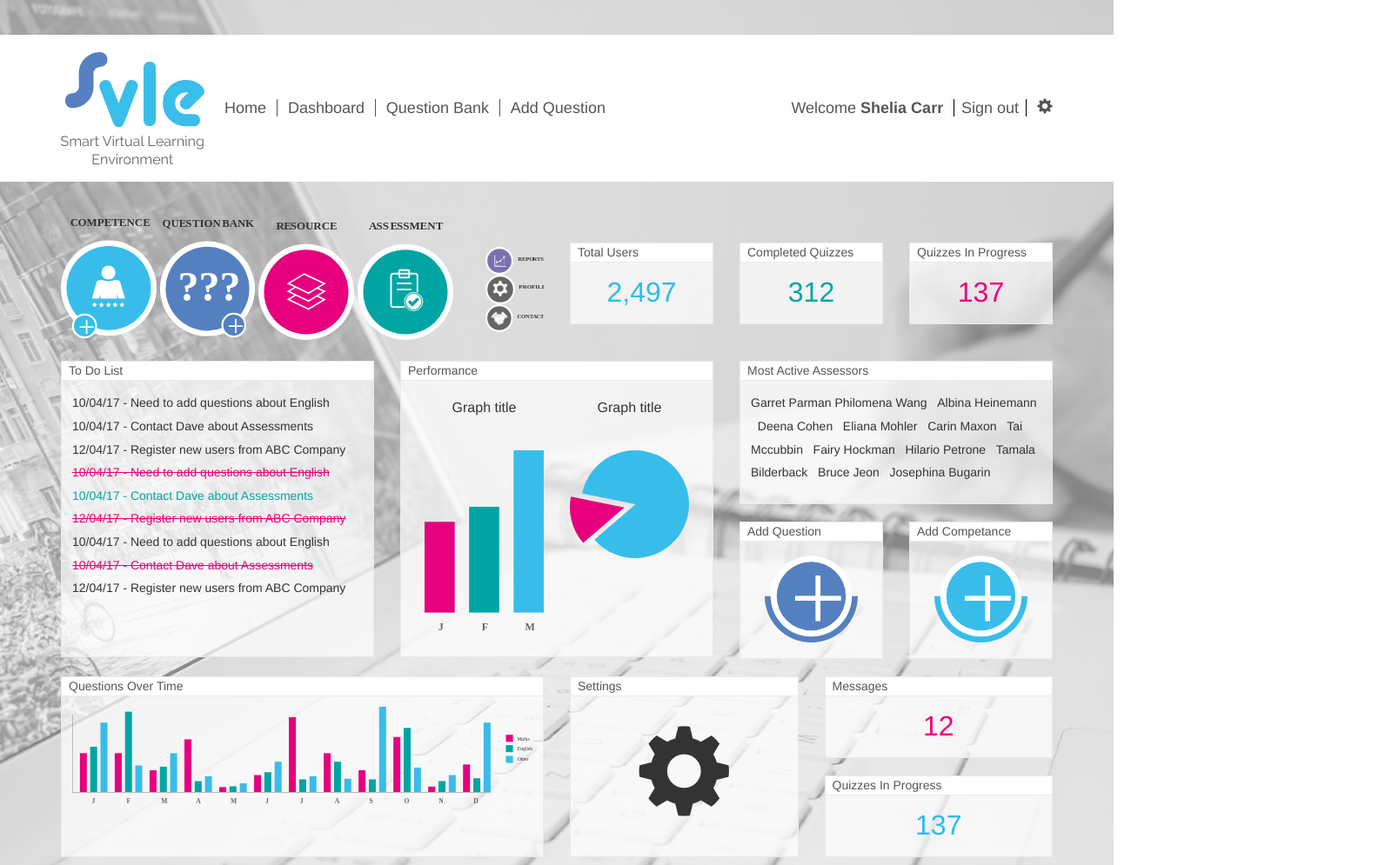
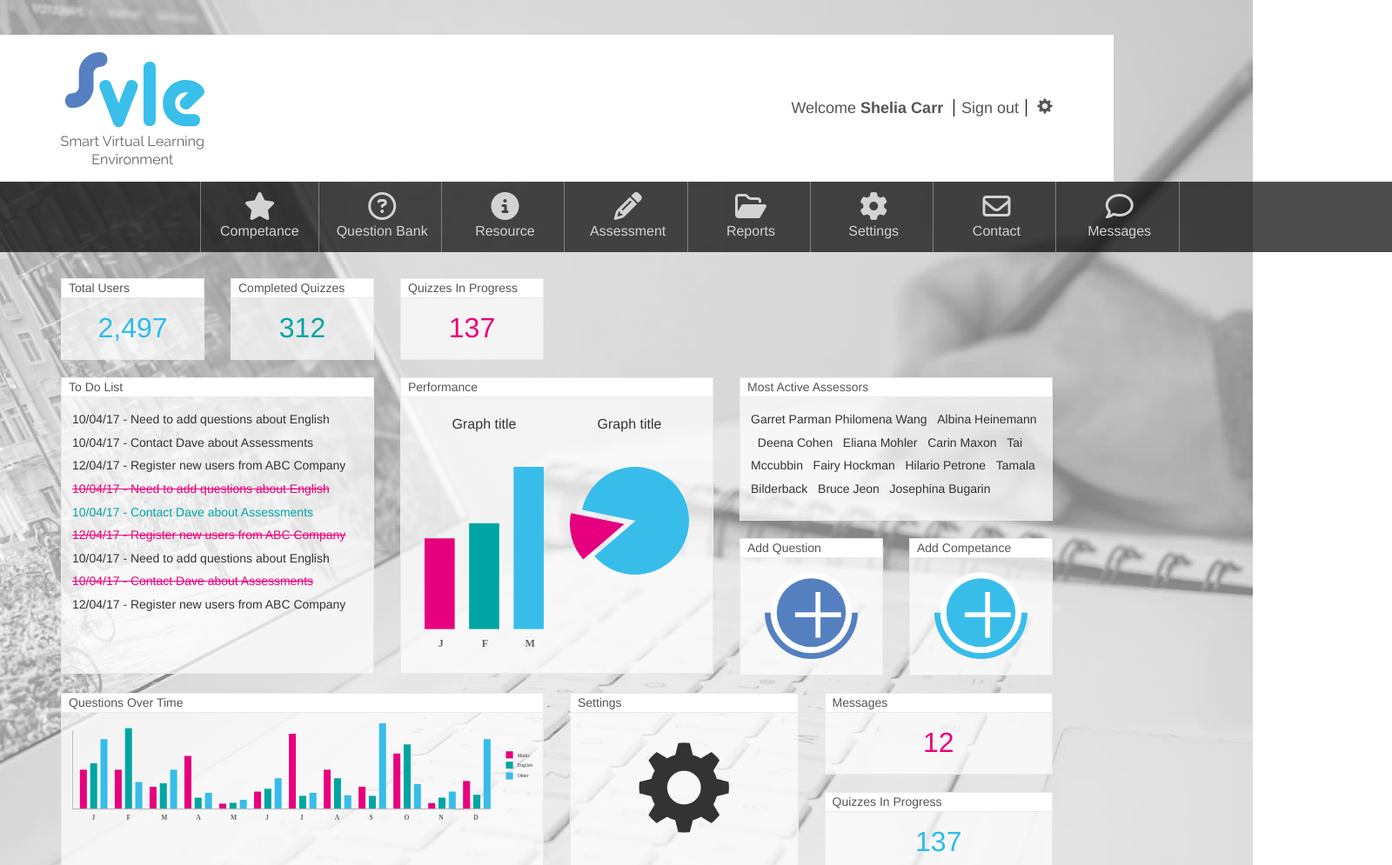
Before and after one commit to johnasp/vle, a plain HTML site: page dashboard.html in a window 1280 px wide. Shown: the top 995 px of the page at 87% size, 1600 px wide, since content can reach past the window. Drawn offline with nearby package versions, Linux system fonts and the light colour scheme.

Commit message:
Dashboard update

```diff
--- a/css/_dashboard.scss
+++ b/css/_dashboard.scss
@@ -1,3 +1,34 @@
+nav#dash-nav {
+    background: rgba(0, 0, 0, 0.7);
+    font-size: 16px;
+    width: 1600px;
+    margin: 0 auto;
+    a, i {
+        color: lightgrey;
+
+
+    }
+    font-size: 16px;
+    ul {
+        margin: 0;
+    }
+    li {
+        width: 12%;
+        display: inline-block;
+        text-align: center;
+        padding: 12px 0;
+        line-height: 1.4em!important;
+        border-right: 1px solid grey;
+        &:first-child {
+         border-left: 1px solid grey;
+        }
+    }
+
+    span {
+        display: block;
+    }
+}
+
 .box-number {
 	font-size: 32px;
 	margin-bottom: 0;
--- a/css/styles.scss
+++ b/css/styles.scss
@@ -56,7 +56,7 @@ body {
 }
 header.main {
 	padding: 20px;
-    margin: 40px auto;
+    margin: 40px auto 0 auto;
 	background: white;
 	a, span, i {
 		color: $h-col;
--- a/dashboard.html
+++ b/dashboard.html
@@ -17,10 +17,7 @@
                         <img src="img/logo.svg" alt="Smart Virtual Learning Environment">
                     </div>
                     <div class="col-xs-5 nav">
-                        <a href="">Home</a>
-                        <a href="">Dashboard</a>
-                        <a href="">Question Bank</a>
-                        <a href="">Add Question</a>
+
                     </div>
                     <div class="col-xs-5 text-right">
                         <span>Welcome <strong>Shelia Carr</strong></span>
@@ -32,25 +29,69 @@
             </div>
         </header>
 
+        <nav id="dash-nav" class="container-fluid">
+            <div class="container" >
+                <ul class="list-unstyled">
+                    <li>
+                        <a href="">
+                            <i class="fa fa-star fa-2x" aria-hidden="true"></i>
+                            <span>Competance</span>
+                        </a>
+                    </li>
+                    <li>
+                        <a href="">
+                            <i class="fa fa-question-circle-o fa-2x" aria-hidden="true"></i>
+                            <span>Question Bank</span>
+                        </a>
+                    </li>
+                    <li>
+                        <a href="">
+                            <i class="fa fa-info-circle fa-2x" aria-hidden="true"></i>
+                            <span>Resource</span>
+                        </a>
+                    </li>
+                    <li>
+                        <a href="">
+                            <i class="fa fa-pencil fa-2x" aria-hidden="true"></i>
+                            <span>Assessment</span>
+                        </a>
+                    </li>
+
+                    <li>
+                        <a href="">
+                            <i class="fa fa-folder-open-o fa-2x" aria-hidden="true"></i>
+                            <span>Reports</span>
+                        </a>
+                    </li>
+
+                    <li>
+                        <a href="">
+                            <i class="fa fa-cog fa-2x" aria-hidden="true"></i>
+                            <span>Settings</span>
+                        </a>
+                    </li>
+
+                    <li>
+                        <a href="">
+                            <i class="fa fa-envelope-o fa-2x" aria-hidden="true"></i>
+                            <span>Contact</span>
+                        </a>
+                    </li>
+
+                    <li>
+                        <a href="">
+                            <i class="fa fa-comment-o fa-2x" aria-hidden="true"></i>
+                            <span>Messages</span>
+                        </a>
+                    </li>
+
+                 </ul>
+            </div>
+        </nav>
+
         <div class="dashboard">
             <section class="top-row container">
                 <div class="row">
-                    <div class="col-xs-6">
-                        <div class="row">
-                            <div class="col-xs-10 dash-nav">
-                                <img src="img/ico-competance.svg" alt="Competance">
-                                <img src="img/ico-question-bank.svg" alt="Question Bank">
-                                <img src="img/ico-resource.svg" alt="Resource">
-                                <img src="img/ico-assessment.svg" alt="Assessment">
-                            </div>
-                            <div class="col-xs-2 dash-nav-small">
-                                <img src="img/ico-reports.svg" alt="Reports">
-                                <img src="img/ico-profile.svg" alt="Profile">
-                                <img src="img/ico-contact.svg" alt="Contact">
-                            </div>
-                        </div>
-                    </div>
-
                     <div class="col-xs-2 data">
                         <h3>Total users</h3>
                         <div class="box l-blue box-number">
@@ -182,7 +223,7 @@
             <li>
                 <span class="sr-only">LinkedIn</span>
                 <span class="fa-stack fa-lg">
-                    <i class="fa fa-circle-thin fa-stack-2x" aria-hidden="true"></i>
+                    <i class="fa fa-circle-thin fa-stack-3x" aria-hidden="true"></i>
                     <i class="fa fa-linkedin fa-stack-1x" aria-hidden="true"></i>
                 </span>
             </li>
@@ -190,7 +231,7 @@
             <li>
                 <span class="sr-only">Twitter</span>
                 <span class="fa-stack fa-lg">
-                    <i class="fa fa-circle-thin fa-stack-2x" aria-hidden="true"></i>
+                    <i class="fa fa-circle-thin fa-stack-3x" aria-hidden="true"></i>
                     <i class="fa fa-twitter fa-stack-1x" aria-hidden="true"></i>
                 </span>
             </li>
@@ -198,7 +239,7 @@
             <li>
                 <span class="sr-only">Facebook</span>
                 <span class="fa-stack fa-lg">
-                    <i class="fa fa-circle-thin fa-stack-2x" aria-hidden="true"></i>
+                    <i class="fa fa-circle-thin fa-stack-3x" aria-hidden="true"></i>
                     <i class="fa fa-facebook fa-stack-1x" aria-hidden="true"></i>
                 </span>
             </li>
@@ -206,7 +247,7 @@
             <li>
                 <span class="sr-only">YouTube</span>
                 <span class="fa-stack fa-lg">
-                    <i class="fa fa-circle-thin fa-stack-2x" aria-hidden="true"></i>
+                    <i class="fa fa-circle-thin fa-stack-3x" aria-hidden="true"></i>
                 <i class="fa fa-youtube-play fa-stack-1x" aria-hidden="true"></i>
                 </span>
             </li>
```
Also changed, not shown: question-bank.html (+1 -4 lines), css/styles.css.
